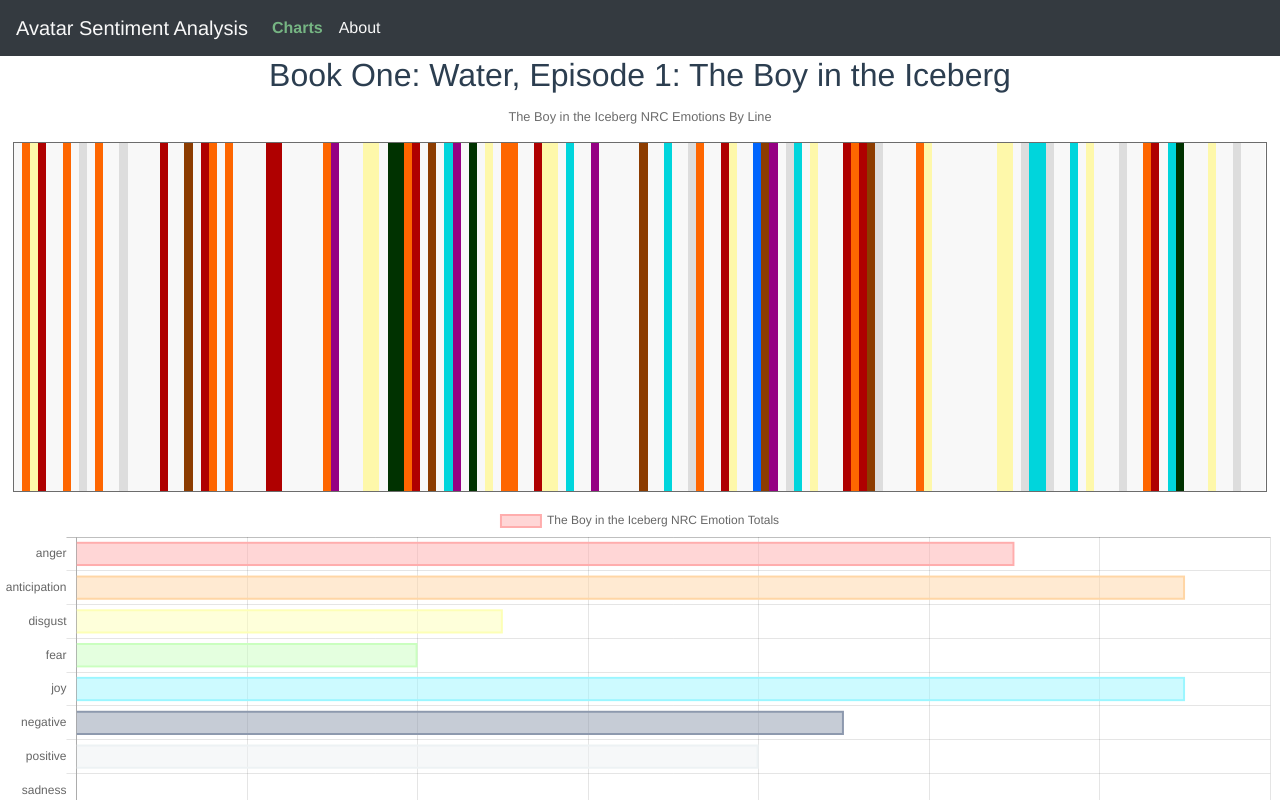
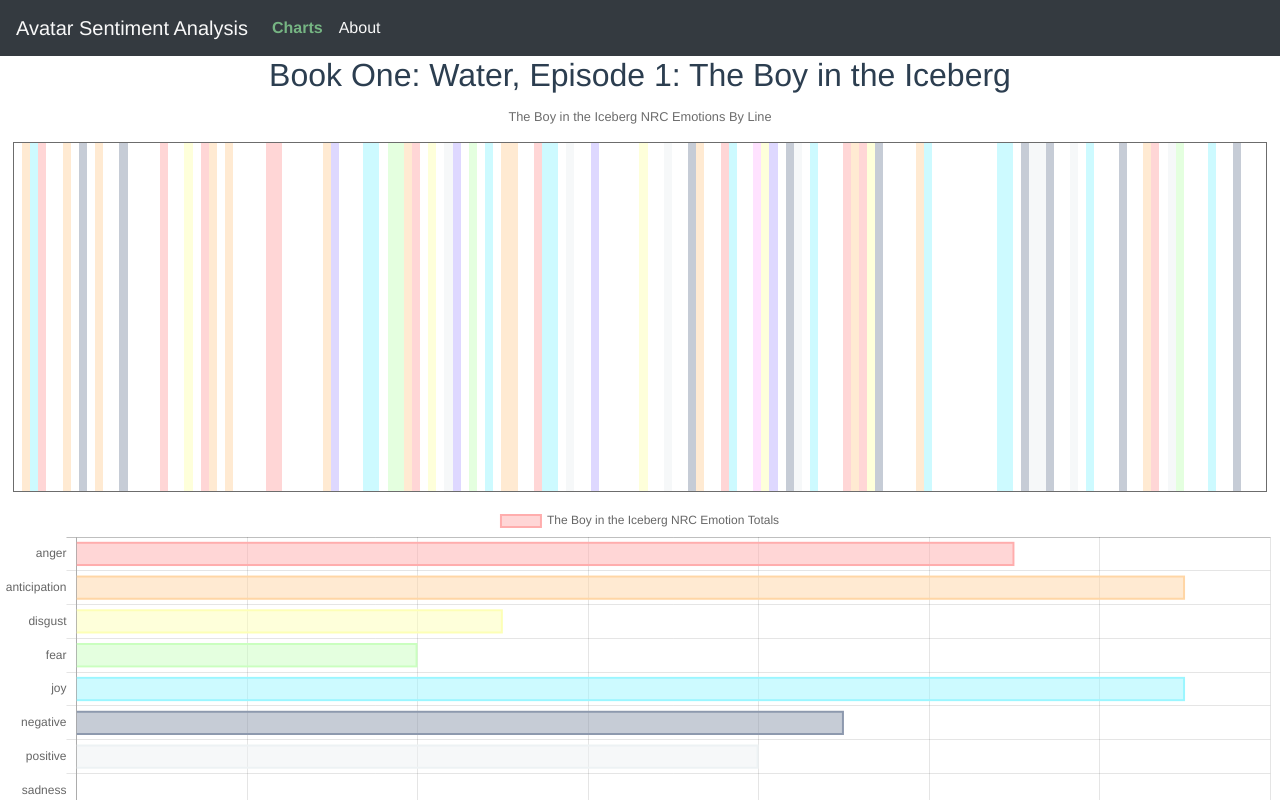
Before and after one commit to beefan/avatar-sentiment-analysis, a Vue app in the folder sentiment-charts/: page /charts in a window 1280 px wide. Shown: the top 800 px of the page. Built offline with nearby package versions, Linux system fonts and the light colour scheme.

Commit message:
refactor color strip styles

```diff
--- a/sentiment-charts/src/components/ColorStrip.vue
+++ b/sentiment-charts/src/components/ColorStrip.vue
@@ -2,7 +2,7 @@
 div#color-strip-wrapper
   p.chart-name {{ chartdata.name }}
   div#color-strip
-    div(v-for="(emotion,index) in chartdata.y" v-bind:key="index" :id="`strip${index}`" :style="{ backgroundColor: colorMap[emotion], width: width}")
+    div.strip(v-for="(emotion,index) in chartdata.y" v-bind:key="index" :id="`strip${index}`" :style="{ backgroundColor: colorMap[emotion], width: width}")
       b-tooltip(:target="`strip${index}`" triggers="hover") {{ emotion }}
 </template>
 
@@ -10,23 +10,12 @@ div#color-strip-wrapper
 export default {
   data() {
     return {
-      colorMap: {
-        anger: '#af0000',
-        anticipation: '#fe6600',
-        disgust: '#8c3c00',
-        fear: '#003200',
-        joy: '#fef8aa',
-        negative: '#dddddd',
-        positive: '#00d5dc',
-        sadness: '#282828',
-        surprise: '#950083',
-        trust: '#0065fe',
-        none: '#f8f8f8'
-      }
+      colorMap: {}
     }
   },
   props: {
-    chartdata: Object
+    chartdata: Object,
+    options: Array
   },
   computed: {
     width() {
@@ -35,6 +24,21 @@ export default {
     style(emotion) {
       return `backgroundColor: '${this.colorMap[emotion]}'`;
     }
+  },
+  created() {
+  this.colorMap = {
+        anger: this.options[0],
+        anticipation: this.options[1],
+        disgust: this.options[2],
+        fear: this.options[3],
+        joy: this.options[4],
+        negative: this.options[5],
+        positive: this.options[6],
+        sadness: this.options[7],
+        surprise: this.options[8],
+        trust: this.options[9],
+        none: "#fff"
+      }
   }
 }
 </script>
@@ -53,4 +57,6 @@ export default {
   color: #6c6c6c
 #color-strip-wrapper
   margin: 1%
+.strip:hover
+  border: 1px solid grey
 </style>
--- a/sentiment-charts/src/views/Charts.vue
+++ b/sentiment-charts/src/views/Charts.vue
@@ -2,7 +2,7 @@
   div
     NavBar
     h2 {{ pageTitle }}
-    ColorStrip(:chartdata="nrcEmotionData")
+    ColorStrip(:chartdata="nrcEmotionData" :options="bgColors")
     BarChart(:chartdata="emotionFreqData" :options="chartOptions.emotionFreq")
     LineChart(:chartdata="vaderScoreData" :options="chartOptions.vaderScores")
     RadarChart(:chartdata="characterRadarData" :options="chartOptions.charRadar")
```
